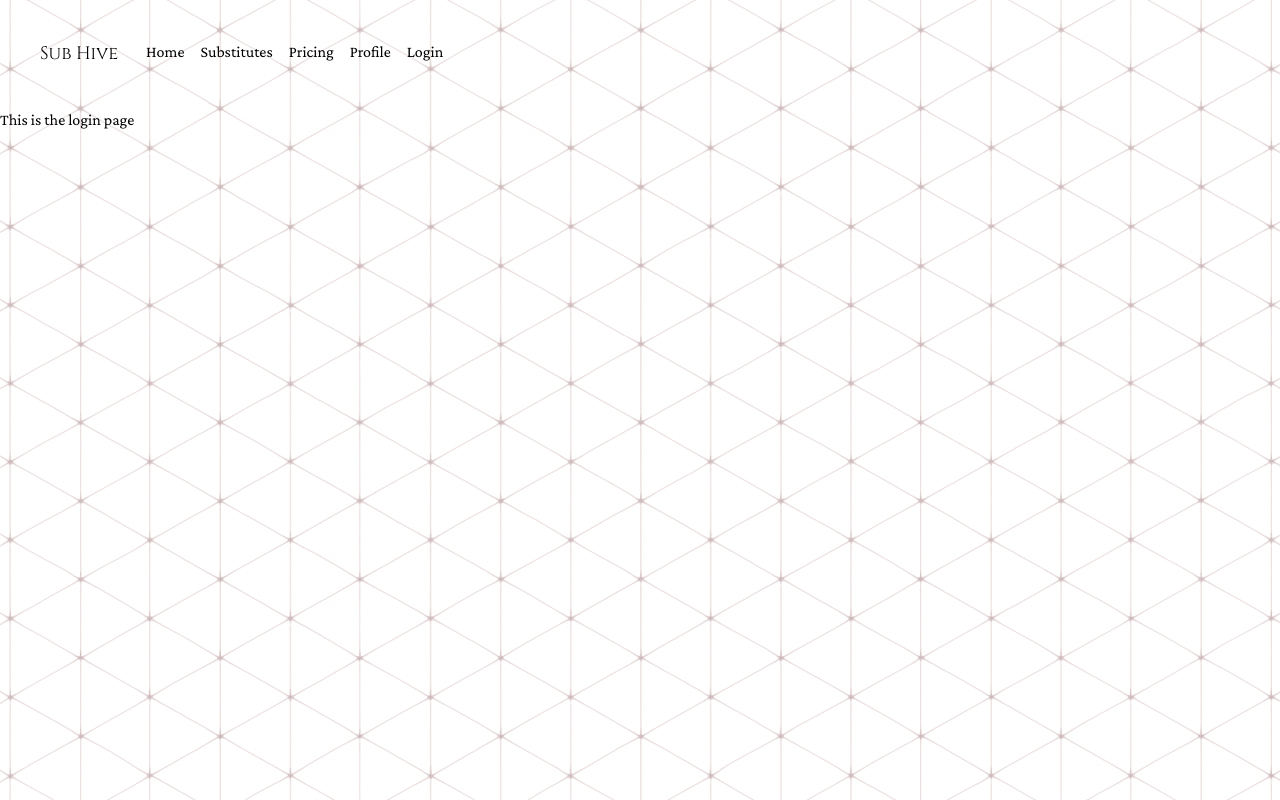
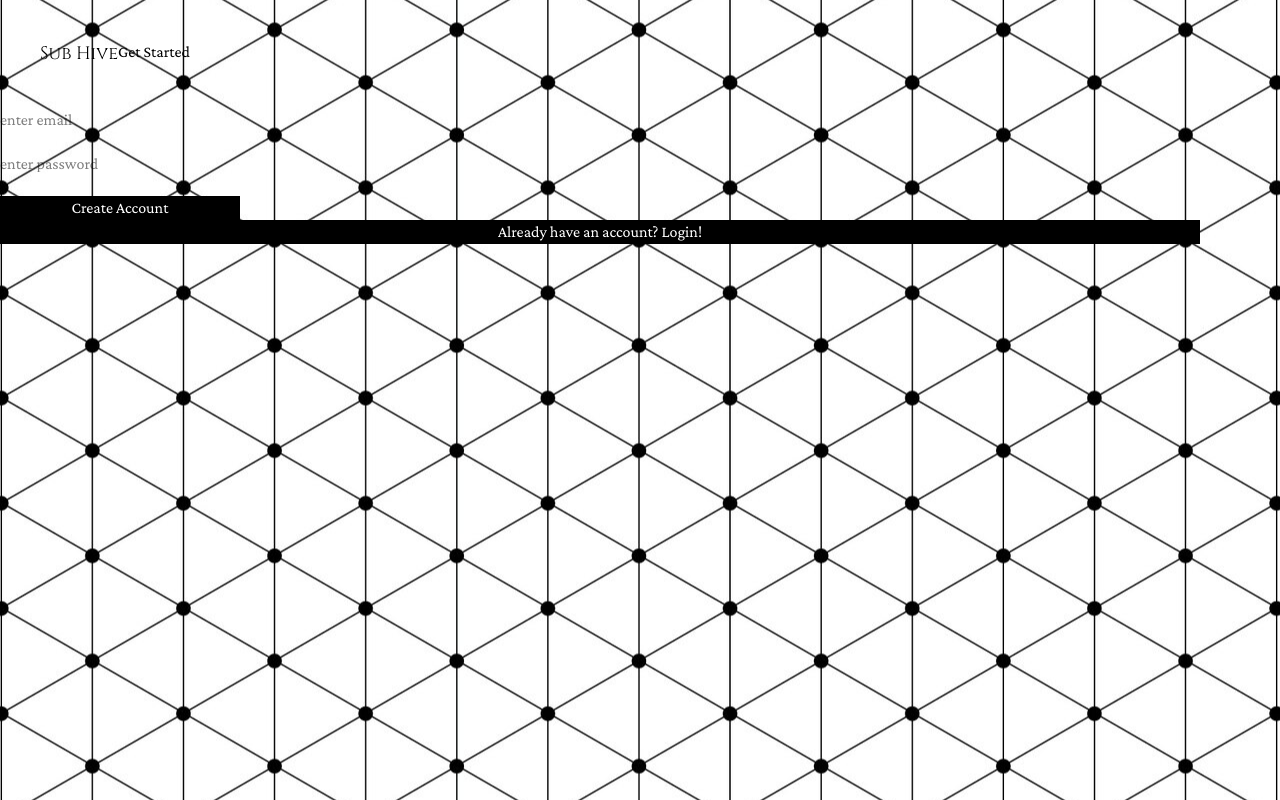
Before and after one commit to MusaShoeb/SubHive, a Next.js app: page /login in a window 1280 px wide. Built offline with nearby package versions, Linux system fonts and the light colour scheme; no server answers.

Commit message:
Code Clean up + Functional Navbar

```diff
--- a/app/globals.css
+++ b/app/globals.css
@@ -13,7 +13,7 @@
 
 
 body {
-  background: url("/gridlines-red.png") no-repeat center center fixed;
+  background: url("/gridlines-original.png") no-repeat center center fixed;
   font-family: var(--font-crimson-pro), sans-serif;
 }
 
--- a/app/layout.tsx
+++ b/app/layout.tsx
@@ -1,7 +1,7 @@
 import type { Metadata } from "next";
 import {Cinzel, Crimson_Pro } from "next/font/google";
+import NavBar from "@/components/navbar";
 import "./globals.css";
-import NavBar from "@/components/navbar";
 
 const cinzel = Cinzel({
   variable: "--font-cinzel",
@@ -15,8 +15,8 @@ const crimsonPro = Crimson_Pro({
 });
 
 export const metadata: Metadata = {
-  title: "Class Minaret",
-  description: "A platform for freelance substitute teachers to display their acheivements and be recruited by schools.",
+  title: "Sub Hive",
+  description: "A freelance platform for substitute teachers to showcase their experience and connect with islamic organizations",
 };
 
 export default function RootLayout({
--- a/app/login/page.tsx
+++ b/app/login/page.tsx
@@ -1,6 +1,30 @@
+"use client";
 
-export default function LoginPage () {
-    return (
-      <div> This is the login page</div>
-    )
+import CreateAccount from "@/components/create-account"
+import Login from "@/components/login"
+import { useState } from "react"
+
+export default function LoginPage() {
+  const [createAccount, setCreateAccount] = useState(true)
+
+  return (
+    <div className="flex flex-col">
+      <div>
+        {createAccount ? (
+          <CreateAccount />
+        ) : (
+          <Login onClick={() => setCreateAccount(true)} />
+        )}
+      </div>
+
+      <div>
+        <button
+          onClick={() => setCreateAccount(false)}
+          className="bg-black text-white w-300"
+        >
+          Already have an account? Login!
+        </button>
+      </div>
+    </div>
+  )
 }
--- a/components/navbar.tsx
+++ b/components/navbar.tsx
@@ -1,19 +1,74 @@
+"use client"
+
+import { supabase } from "@/supabase/client-supabase"
 import Link from "next/link"
+import { useEffect, useState } from "react"
 
-export default function NavBar () {
-    return (
-        <div className="flex m-10">
-            <div className="title text-lg">
-                Sub Hive
-            </div>
+export default function NavBar() {
+
+  const [user, setUser] = useState<any>(null)
+
+  const checkUser = async () => {
+      const { data, error } = await supabase.auth.getUser()
+      if (data?.user) {
+        setUser(data.user)
+      } else {
+        setUser(null)
+      }
+    }
+
+  useEffect(() => {
+
+    checkUser()
+
+    const { data: subscription } = supabase.auth.onAuthStateChange(
+      (event) => {
+        if (event === "SIGNED_IN") {
+          checkUser()
+        } else if (event === "SIGNED_OUT") {
+          setUser(null)
+        }
+      }
+    )
+
+    return () => {
+      subscription?.subscription.unsubscribe()
+    }
+  }, [])
+
+  return (
+    <div className="flex m-10">
+      <div className="title text-lg">Sub Hive</div>
+
+      <div>
+        {!user ? (
+          <Link href="/login">Get Started</Link>
+        ) : (
+           <div>
             <nav className="text-[var(--text-gradient)] text-md mx-5">
-                <Link href = "/" className="mx-2">Home</Link>
-                <Link href = "/substitutes" className="mx-2">Substitutes</Link>
-                <Link href = "/pricing" className="mx-2">Pricing</Link>
-                <Link href = "/profile" className="mx-2">Profile</Link>
-                <Link href = "/login" className="mx-2">Login</Link>
-            </nav>
+            <Link href="/" className="mx-2">
+              Home
+            </Link>
+            <Link href="/substitutes" className="mx-2">
+              Substitutes
+            </Link>
+            <Link href="/pricing" className="mx-2">
+              Pricing
+            </Link>
+            <Link href="/profile" className="mx-2">
+              Profile
+            </Link>
+          </nav>
+          <button
+              onClick={() => supabase.auth.signOut()}
+              className="mx-2 text-red-500"
+            >
+              Logout
+          </button>
+          </div>
 
-        </div>
-    )
+        )}
+      </div>
+    </div>
+  )
 }
--- a/supabase/services-supabase.ts
+++ b/supabase/services-supabase.ts
@@ -1,17 +1,5 @@
 import { supabase } from "./client-supabase";
 
-export async function getFragrances( relevantNotes: string[]) {
-     const {data, error} = await supabase
-  .from('fragrance_table')
-  .select(`Perfume, Brand, Top, Middle, Base, mainaccord1, mainaccord2, mainaccord3, mainaccord4, mainaccord5`)
-  .gte('Rating Value', 4.5)
-  .in('mainaccord1', relevantNotes)
-  .limit(3);
-
-  if (error) {
-    console.error("❌ Error:", error);
-    return;
-  }
-
-  return data;
+export async function getSubstitutes() {
+    //TO DO
 }
```
Also changed, not shown: public/gridlines-original.png (added).
